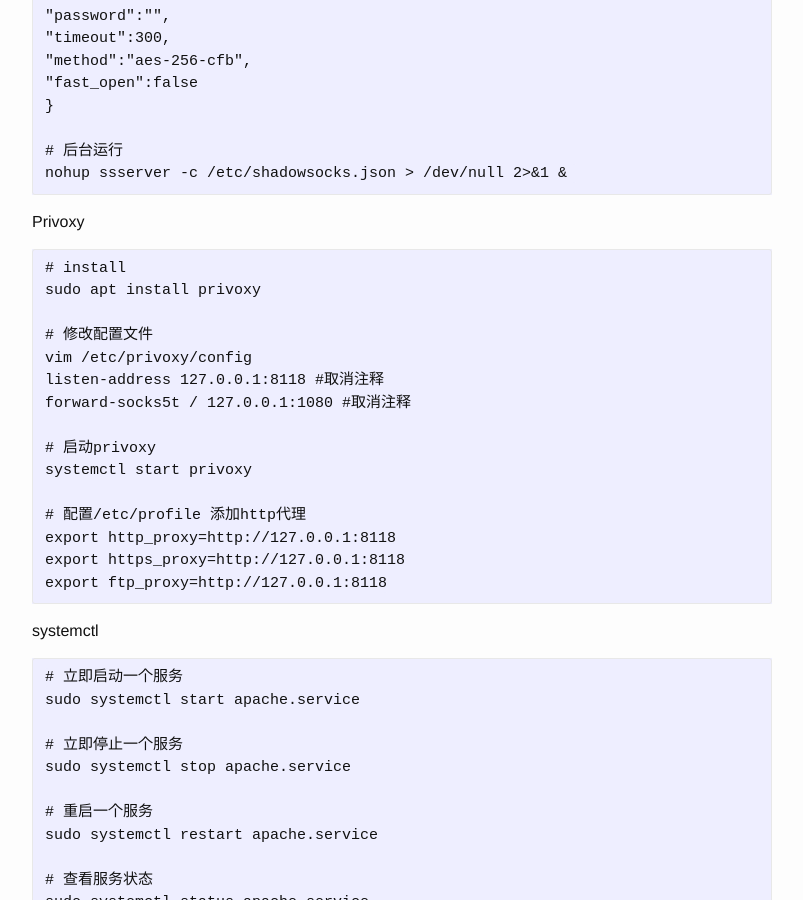
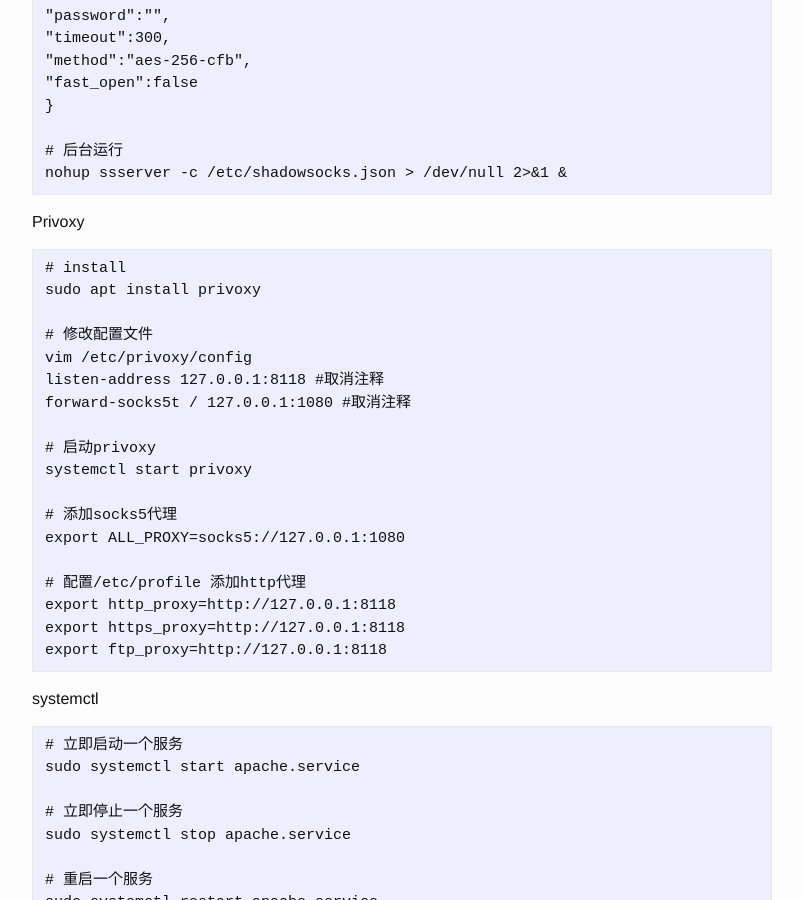
Before and after one commit to josephstalin117/josephstalin117.github.io, a Jekyll site: the page built from _posts/2016-04-04-linux.markdown, in a window 1280 px wide and 900 px high, scrolled down 11950 px. Shown: the whole window, without its empty margins (238-1041 px from the left). Built offline with Jekyll 4.4.1, drawn with Linux system fonts in a browser that asks for light colours.

Commit message:
add socks5 proxy

```diff
--- a/_posts/2016-04-04-linux.markdown
+++ b/_posts/2016-04-04-linux.markdown
@@ -567,6 +567,9 @@ forward-socks5t / 127.0.0.1:1080 #取消注释
 # 启动privoxy
 systemctl start privoxy
 
+# 添加socks5代理
+export ALL_PROXY=socks5://127.0.0.1:1080
+
 # 配置/etc/profile 添加http代理
 export http_proxy=http://127.0.0.1:8118
 export https_proxy=http://127.0.0.1:8118
```
